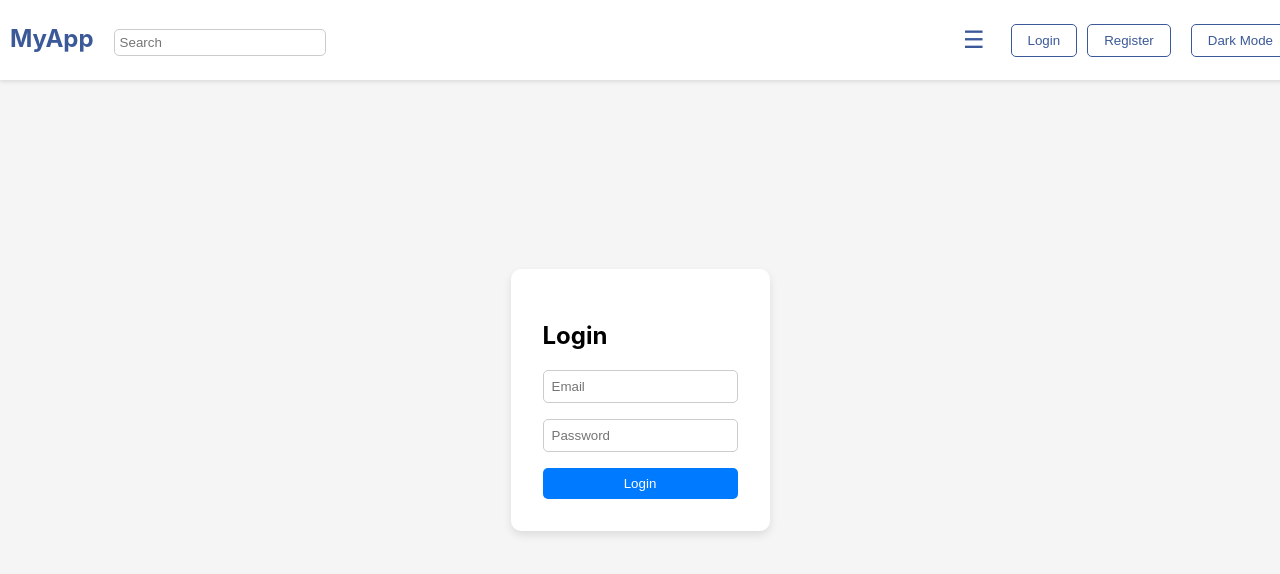
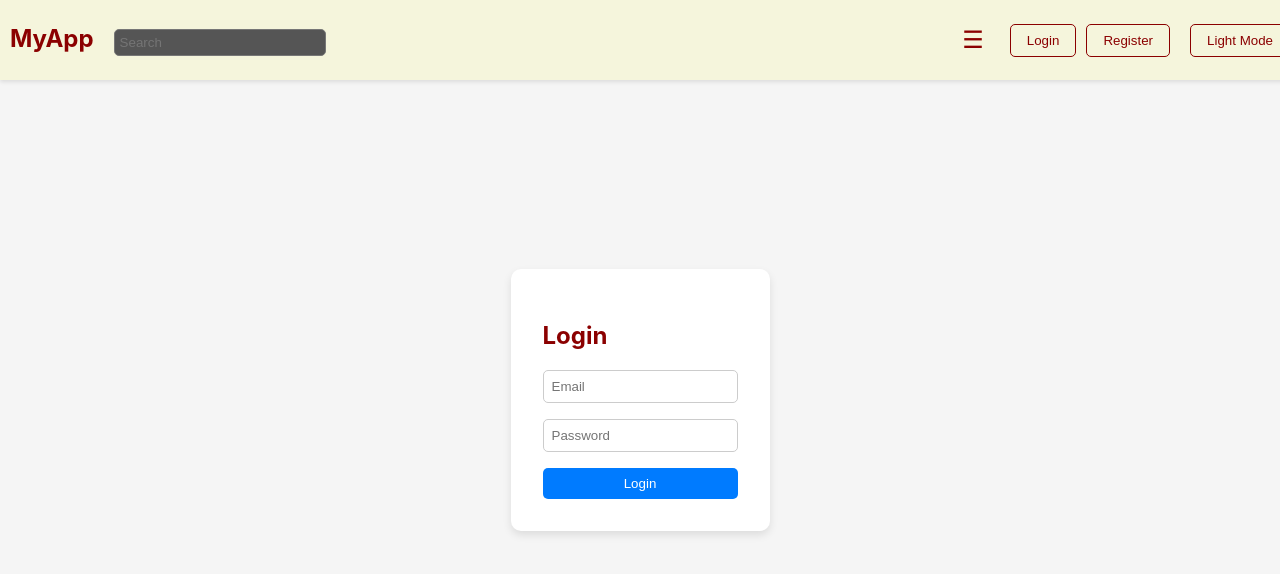
Before and after one commit to thetubbydoughnut/SocialMedia, a React (Create React App) app in the folder frontend/: page /login in a window 1280 px wide. Shown: the top 574 px of the page. Built offline with nearby package versions, Linux system fonts and the light colour scheme; no server answers.

Commit message:
implemented some styling

```diff
--- a/frontend/src/App.css
+++ b/frontend/src/App.css
@@ -4,7 +4,7 @@
 
 body.dark .App {
   background-color: #333333; /* Dark grey background */
-  color: #ffffff; /* White text */
+  color: #8B0000; /* Dark red text */
 }
 
 .App-logo {
@@ -31,6 +31,7 @@ body.dark .App {
 
 body.dark .App-header {
   background-color: #333333; /* Dark grey background */
+  color: #8B0000; /* Dark red text */
 }
 
 .App-link {
@@ -38,7 +39,7 @@ body.dark .App-header {
 }
 
 body.dark .App-link {
-  color: #80bfff; /* Lighter blue text */
+  color: #8B0000; /* Dark red text */
 }
 
 @keyframes App-logo-spin {
--- a/frontend/src/components/Chat/Chat.css
+++ b/frontend/src/components/Chat/Chat.css
@@ -1,3 +1,8 @@
+body.dark .chat {
+    background-color: #333333; /* Dark grey background */
+    color: #8B0000; /* Dark red text */
+}
+
 .chat {
     padding: 2rem;
     background-color: #f9f9f9;
--- a/frontend/src/components/FriendsList/Friends.css
+++ b/frontend/src/components/FriendsList/Friends.css
@@ -19,3 +19,7 @@
     display: flex;
     flex-direction: column;
 }
+
+body.dark .friend-info {
+    color: #8B0000; /* Dark red text */
+}
--- a/frontend/src/components/HamburgerMenu/HamburgerMenu.css
+++ b/frontend/src/components/HamburgerMenu/HamburgerMenu.css
@@ -7,11 +7,12 @@
     background: none;
     border: none;
     cursor: pointer;
-    color: #3b5998; /* Inverted color */
-  }
+    color: #8b0000; /* Dark red */
+}
+
 
   body.dark .hamburger-button {
-    color: #ffffff; /* White text */
+    color: #8B0000; /* Dark red text */
   }
 
   .hamburger-menu {
@@ -41,12 +42,12 @@
     background: none;
     border: none;
     cursor: pointer;
-    color: #3b5998; /* Inverted color */
+    color: #8b0000; /* Dark red */
     float: right;
   }
 
   body.dark .close-button {
-    color: #ffffff; /* White text */
+    color: #8B0000; /* Dark red text */
   }
 
   .hamburger-nav ul {
@@ -60,12 +61,12 @@
 
   .hamburger-nav a {
     text-decoration: none;
-    color: #3b5998; /* Inverted color */
+    color: #8b0000; /* Dark red */
     font-size: 18px;
   }
 
   body.dark .hamburger-nav a {
-    color: #ffffff; /* White text */
+    color: #8B0000; /* Dark red text */
   }
 
   .hamburger-nav a:hover {
--- a/frontend/src/components/Home/Home.css
+++ b/frontend/src/components/Home/Home.css
@@ -5,7 +5,7 @@
 
 body.dark .home {
     background-color: #333333; /* Dark grey background */
-    color: #ffffff; /* White text */
+    color: #8B0000; /* Dark red text */
 }
 
 .home__content {
@@ -25,3 +25,16 @@ body.dark .home {
 .widgets {
     flex: 1;
 }
+
+.home__button {
+    padding: 0.5rem 1rem;
+    border: none;
+    background-color: #8b0000; /* Dark red */
+    color: #fff;
+    border-radius: 5px;
+    cursor: pointer;
+}
+
+.home__button:hover {
+    background-color: #a52a2a; /* Slightly lighter dark red */
+}
--- a/frontend/src/components/Messenger/Messenger.css
+++ b/frontend/src/components/Messenger/Messenger.css
@@ -7,7 +7,7 @@
 
 body.dark .messenger {
     background-color: #333333; /* Dark grey background */
-    color: #ffffff; /* White text */
+    color: #8B0000; /* Dark red text */
 }
 
 .chat-list-container {
@@ -65,7 +65,7 @@ body.dark .chat-list-item {
 }
 
 body.dark .chat-link {
-    color: #80bfff; /* Lighter blue text */
+    color: #8B0000; /* Dark red text */
 }
 
 .chat-link:hover {
--- a/frontend/src/components/Navbar/Navbar.css
+++ b/frontend/src/components/Navbar/Navbar.css
@@ -3,8 +3,8 @@
     justify-content: space-between;
     align-items: center;
     padding: 10px;
-    background-color: white; /* Inverted color */
-    color: #3b5998; /* Inverted color */
+    background-color: #F5F5DC; /* Cream */
+    color: #8B0000; /* Dark Red */
     height: 60px;
     position: fixed;
     width: 100%;
@@ -14,20 +14,20 @@
 }
 
 body.dark .header {
-    background-color: #333333; /* Dark grey background */
-    color: #ffffff; /* White text */
+    background-color: #F5F5DC; /* Cream */
+    color: #8B0000; /* Dark red text */
 }
 
 .header__logo {
     font-size: 24px;
     font-weight: bold;
     text-decoration: none;
-    color: #3b5998; /* Inverted color */
+    color: #8B0000; /* Dark Red */
     margin-right: 20px;
 }
 
 body.dark .header__logo {
-    color: #ffffff; /* White text */
+    color: #8B0000; /* Dark red text */
 }
 
 .header__search {
@@ -50,14 +50,14 @@ body.dark .header__search {
 }
 
 .header__icon {
-    color: #3b5998; /* Inverted color */
+    color: #8b0000; /* Dark red */
     font-size: 24px;
     margin: 0 15px;
     text-decoration: none;
 }
 
 body.dark .header__icon {
-    color: #ffffff; /* White text */
+    color: #8B0000; /* Dark red text */
 }
 
 .header__icon:hover {
@@ -86,12 +86,12 @@ body.dark .header__icon:hover {
 
 .header__nav a {
     text-decoration: none;
-    color: #3b5998; /* Inverted color */
+    color: #8b0000; /* Dark red */
     font-size: 16px;
 }
 
 body.dark .header__nav a {
-    color: #ffffff; /* White text */
+    color: #8B0000; /* Dark red text */
 }
 
 .header__nav a:hover {
@@ -106,11 +106,11 @@ body.dark .header__nav a:hover {
     display: flex;
     align-items: center;
     text-decoration: none;
-    color: #3b5998; /* Inverted color */
+    color: #8b0000; /* Dark red */
 }
 
 body.dark .header__profile {
-    color: #ffffff; /* White text */
+    color: #8B0000; /* Dark red text */
 }
 
 .header__profileImage {
@@ -128,20 +128,20 @@ body.dark .header__profile {
 
 .auth-button {
     background: none;
-    border: 1px solid #3b5998; /* Inverted color */
-    color: #3b5998; /* Inverted color */
+    border: 1px solid #8b0000; /* Dark red */
+    color: #8b0000; /* Dark red */
     padding: 0.5rem 1rem;
     cursor: pointer;
     border-radius: 5px;
 }
 
 body.dark .auth-button {
-    border: 1px solid #ffffff; /* White border */
-    color: #ffffff; /* White text */
+    border: 1px solid #8B0000; /* Dark red border */
+    color: #8B0000; /* Dark red text */
 }
 
 .auth-button:hover {
-    background-color: #3b5998; /* Inverted color */
+    background-color: #8b0000; /* Dark red */
     color: white;
 }
 
@@ -152,20 +152,20 @@ body.dark .auth-button:hover {
 
 .theme-toggle {
     background: none;
-    border: 1px solid #3b5998; /* Inverted color */
-    color: #3b5998; /* Inverted color */
+    border: 1px solid #8b0000; /* Dark red */
+    color: #8b0000; /* Dark red */
     padding: 0.5rem 1rem;
     cursor: pointer;
     border-radius: 5px;
 }
 
 body.dark .theme-toggle {
-    border: 1px solid #ffffff; /* White border */
-    color: #ffffff; /* White text */
+    border: 1px solid #8B0000; /* Dark red border */
+    color: #8B0000; /* Dark red text */
 }
 
 .theme-toggle:hover {
-    background-color: #3b5998; /* Inverted color */
+    background-color: #8b0000; /* Dark red */
     color: white;
 }
 
--- a/frontend/src/components/Navbar/Navbar.js
+++ b/frontend/src/components/Navbar/Navbar.js
@@ -10,7 +10,7 @@ const Header = () => {
     const dispatch = useDispatch();
     const user = useSelector((state) => state.user.user);
     const [isMenuOpen, setIsMenuOpen] = useState(false);
-    const [theme, setTheme] = useState('light');
+    const [theme, setTheme] = useState('dark'); // Set initial theme to 'dark'
 
     useEffect(() => {
         document.body.className = theme;
--- a/frontend/src/components/Post/Post.css
+++ b/frontend/src/components/Post/Post.css
@@ -88,5 +88,5 @@
 }
 
 body.dark .post__user-info h3 {
-    color: black; /* Ensure profile names remain black in dark mode */
+    color: #8B0000; /* Dark red text */
 }
--- a/frontend/src/components/Profile/Profile.css
+++ b/frontend/src/components/Profile/Profile.css
@@ -8,7 +8,7 @@
 
   body.dark .profile {
     background-color: #444444; /* Dark grey background */
-    color: #ffffff; /* White text */
+    color: #8B0000; /* Dark red text */
   }
 
   .profile__header {
@@ -65,7 +65,7 @@
   }
 
   body.dark .profile__bio {
-    color: #cccccc; /* Light grey text */
+    color: #8B0000; /* Dark red text */
   }
 
   .profile__edit-form {
@@ -142,7 +142,7 @@
   }
 
   body.dark .profile__sidebarOption {
-    color: #ffffff; /* White text */
+    color: #8B0000; /* Dark red text */
   }
 
   .profile__sidebarOption:hover {
--- a/frontend/src/components/Sidebar/Sidebar.css
+++ b/frontend/src/components/Sidebar/Sidebar.css
@@ -11,7 +11,7 @@
 
   body.dark .sidebar {
     background-color: #444444; /* Dark grey background */
-    color: #ffffff; /* White text */
+    color: #8B0000; /* Dark red text */
   }
 
   .sidebar__option {
@@ -25,5 +25,5 @@
   }
 
   body.dark .sidebar__option a {
-    color: #ffffff; /* White text */
+    color: #8B0000; /* Dark red text */
   }
--- a/frontend/src/index.css
+++ b/frontend/src/index.css
@@ -14,11 +14,11 @@ code {
 }
 
 body.light {
-  background-color: #ffffff;
-  color: #000000;
+  background-color: #228B22; /* Forest Green */
+  color: #000000; /* Black text */
 }
 
 body.dark {
   background-color: #333333; /* Dark grey background */
-  color: #ffffff; /* White text */
+  color: #8B0000; /* Dark red text */
 }
```
